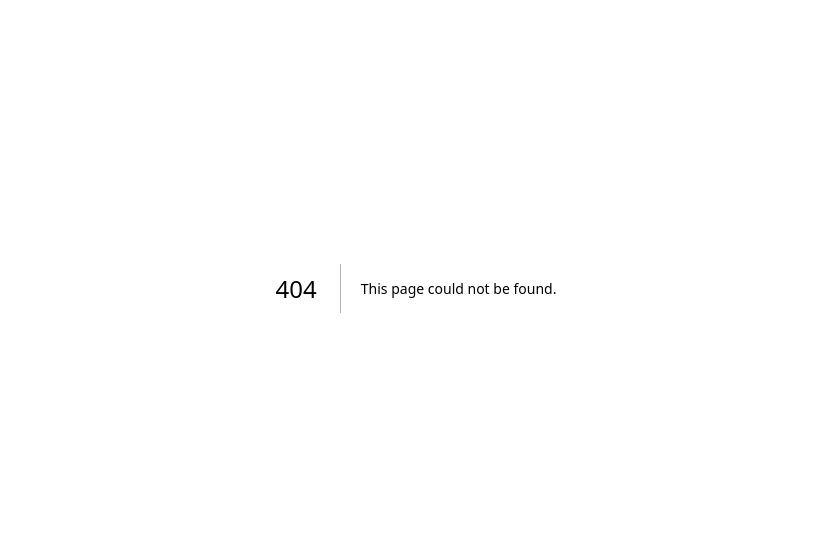
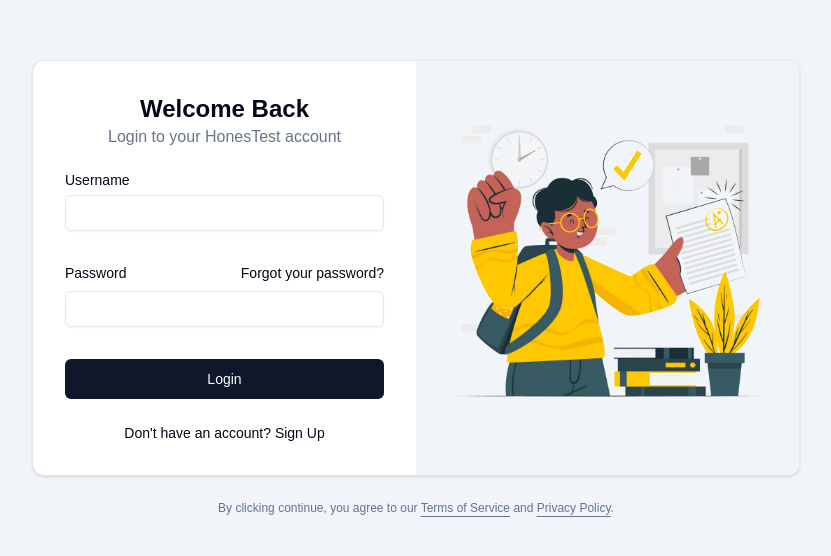
Before and after one commit to gabrielhtg/safe-exam-app-web, a Next.js app: page /login in a window 1280 px wide. Before the commit this address had no page. Shown: the part 112-668 px from the top of the page, without its empty margins (224-1055 px from the left). Built offline with nearby package versions, Linux system fonts and the light colour scheme.

Commit message:
mengubah ui login

```diff
--- /dev/null
+++ b/app/login/page.tsx
@@ -0,0 +1,11 @@
+import { LoginForm } from "@/components/login-form"
+
+export default function LoginPage() {
+  return (
+    <div className="flex min-h-svh flex-col items-center justify-center bg-muted p-6 md:p-10">
+      <div className="w-full max-w-sm md:max-w-3xl">
+        <LoginForm />
+      </div>
+    </div>
+  )
+}
--- /dev/null
+++ b/components/login-form.tsx
@@ -0,0 +1,207 @@
+'use client'
+
+import { cn } from '@/lib/utils'
+import { Button } from '@/components/ui/button'
+import { Card, CardContent } from '@/components/ui/card'
+import { Input } from '@/components/ui/input'
+import { Label } from '@/components/ui/label'
+import React, { useState } from 'react'
+import { useRouter } from 'next/navigation'
+import { useDispatch } from 'react-redux'
+import { AppDispatch } from '@/lib/store'
+import axios from 'axios'
+import { getBearerHeader } from '@/app/_services/getBearerHeader.service'
+import { setUser } from '@/lib/_slices/userSlice'
+import Link from 'next/link'
+import Image from 'next/image'
+import { Spinner } from '@/components/custom-component/Spinner'
+import {
+  AlertDialog,
+  AlertDialogContent,
+  AlertDialogDescription,
+  AlertDialogFooter,
+  AlertDialogHeader,
+  AlertDialogTitle,
+} from '@/components/ui/alert-dialog'
+import { CircleX } from 'lucide-react'
+
+export function LoginForm({
+  className,
+  ...props
+}: React.ComponentProps<'div'>) {
+  const [username, setUsername] = useState('')
+  const [password, setPassword] = useState('')
+  const [errMsg, setErrMsg] = useState('')
+  const router = useRouter()
+  const [errDialog, setErrDialog] = useState(false)
+  const dispatch = useDispatch<AppDispatch>()
+  const [loadingLogin, setLoadingLogin] = useState(false)
+
+  // err section
+  const [usernameErr, setUsernameErr] = useState('')
+  const [passwordErr, setPasswordErr] = useState('')
+
+  const handleLogin = async () => {
+    try {
+      const loginResponse = await axios.post(
+        `${process.env.API_URL}/auth/login`,
+        {
+          username: username,
+          password: password,
+        }
+      )
+
+      localStorage.setItem('token', loginResponse.data.data.access_token)
+
+      if (loginResponse.status === 200) {
+        const getUserResponse = await axios.get(
+          `${process.env.API_URL}/users/${username}`,
+          getBearerHeader(localStorage.getItem('token')!)
+        )
+
+        dispatch(setUser(getUserResponse.data.data))
+        localStorage.setItem('username', getUserResponse.data.data.username)
+        setLoadingLogin(false)
+
+        router.push('/main')
+      }
+    } catch (err: any) {
+      setErrDialog(true)
+      setLoadingLogin(false)
+      setErrMsg(err.response.data.message)
+    }
+  }
+
+  const handleKeyDown = (e: React.KeyboardEvent<HTMLDivElement>) => {
+    if (e.key === 'Enter') {
+      handleLogin().then()
+    }
+  }
+
+  return (
+    <div className={cn('flex flex-col gap-6', className)} {...props}>
+      <Card className="overflow-hidden" onKeyDown={handleKeyDown}>
+        <CardContent className="grid p-0 md:grid-cols-2">
+          <div className="p-6 md:p-8">
+            <div className="flex flex-col gap-6">
+              <div className="flex flex-col items-center text-center">
+                <h1 className="text-2xl font-bold">Welcome Back</h1>
+                <p className="text-balance text-muted-foreground">
+                  Login to your HonesTest account
+                </p>
+              </div>
+              <div className="grid gap-2">
+                <Label htmlFor="email">Username</Label>
+                <Input
+                  id="username"
+                  type="text"
+                  value={username}
+                  onChange={(e: any) => {
+                    setUsername(e.target.value)
+                  }}
+                  required
+                />
+                <span className={'text-red-500 text-xs'}>{usernameErr}</span>
+              </div>
+              <div className="grid gap-2">
+                <div className="flex items-center">
+                  <Label htmlFor="password">Password</Label>
+                  <Link
+                    href="/password/reset"
+                    className="ml-auto text-sm underline-offset-2 hover:underline"
+                  >
+                    Forgot your password?
+                  </Link>
+                </div>
+                <Input
+                  id="password"
+                  type="password"
+                  value={password}
+                  onChange={(e: any) => {
+                    setPassword(e.target.value)
+                  }}
+                  required
+                />
+                <span className={'text-red-500 text-xs'}>{passwordErr}</span>
+              </div>
+              <Button
+                onClick={() => {
+                  setUsernameErr('')
+                  setPasswordErr('')
+
+                  if (username === '') {
+                    setUsernameErr('Cannot be blank.')
+                    return
+                  }
+
+                  if (password === '') {
+                    setPasswordErr('Cannot be blank.')
+                    return
+                  }
+
+                  setLoadingLogin(true)
+                  handleLogin().then()
+                }}
+                className="w-full"
+              >
+                Login{' '}
+                {loadingLogin ? (
+                  <Spinner className={'text-primary-foreground'} />
+                ) : (
+                  ''
+                )}
+              </Button>
+              <div className="text-center text-sm">
+                Don&apos;t have an account?{' '}
+                <Link
+                  href={'/register'}
+                  className={'underline-offset-4 hover:underline'}
+                >
+                  Sign Up
+                </Link>
+              </div>
+            </div>
+          </div>
+          <div className="relative hidden bg-muted md:block">
+            <Image
+              src={'/assets/images/5366119.png'}
+              alt="Image"
+              width={100}
+              height={100}
+              className="absolute inset-0 h-full w-full object-cover dark:grayscale p-8"
+            />
+          </div>
+        </CardContent>
+      </Card>
+      <div className="text-balance text-center text-xs text-muted-foreground [&_a]:underline [&_a]:underline-offset-4 hover:[&_a]:text-primary">
+        By clicking continue, you agree to our <a href="#">Terms of Service</a>{' '}
+        and <a href="#">Privacy Policy</a>.
+      </div>
+
+      <AlertDialog open={errDialog}>
+        <AlertDialogContent>
+          <AlertDialogHeader>
+            <AlertDialogTitle
+              className={'text-center flex flex-col items-center'}
+            >
+              <CircleX className={'mb-3 text-red-600'} size={38} />
+              Login Failed!
+            </AlertDialogTitle>
+            <AlertDialogDescription className={'text-center'}>
+              {errMsg}
+            </AlertDialogDescription>
+          </AlertDialogHeader>
+          <AlertDialogFooter className={'!justify-center'}>
+            <Button
+              onClick={() => {
+                setErrDialog(false)
+              }}
+            >
+              OK
+            </Button>
+          </AlertDialogFooter>
+        </AlertDialogContent>
+      </AlertDialog>
+    </div>
+  )
+}
```
Also changed, not shown: public/assets/images/5366119.jpg (added), public/assets/images/5366119.png (added).
